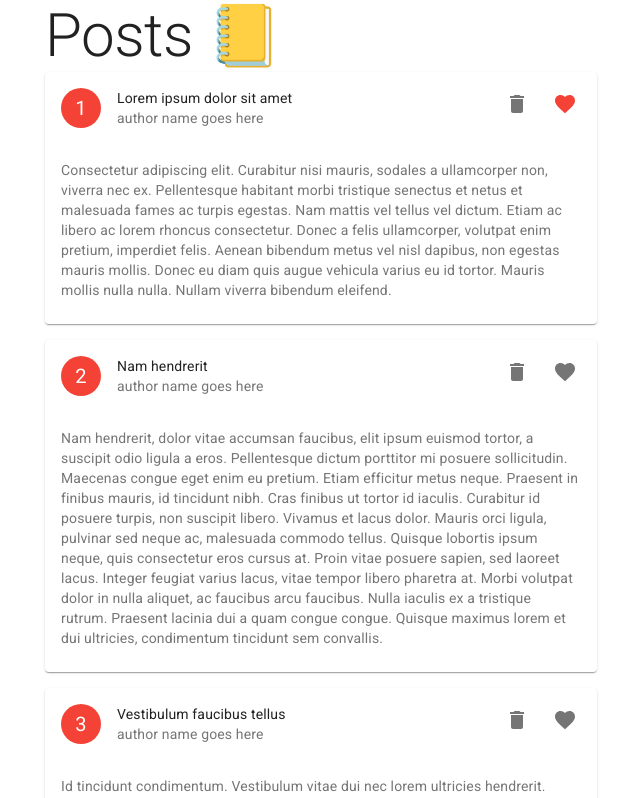
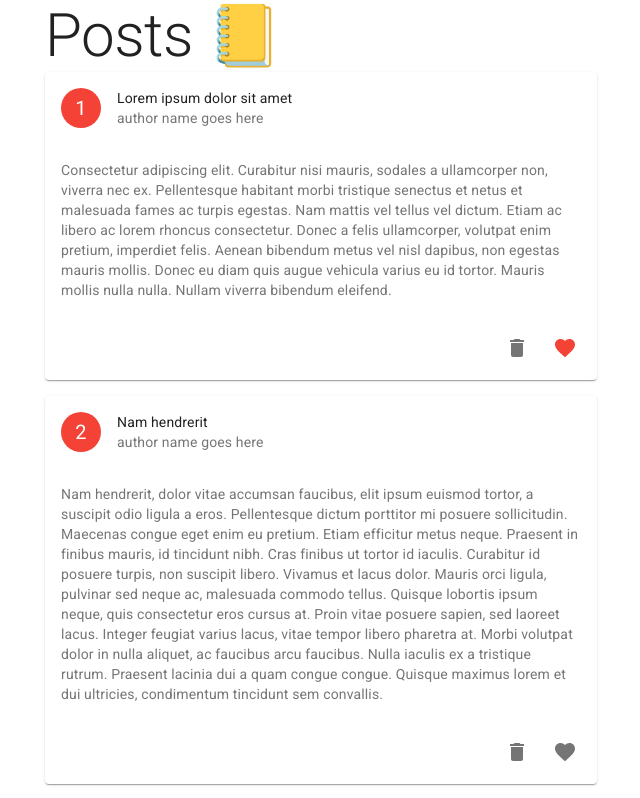
Before and after one commit to OurxD/jet-workshop, a Next.js app: page /posts in a window 1280 px wide. Shown: the top 798 px of the page, without its empty margins (319-959 px from the left). Built offline with nearby package versions, Linux system fonts and the light colour scheme.

Commit message:
cleanup post

```diff
--- a/components/Posts/Post.js
+++ b/components/Posts/Post.js
@@ -1,48 +1,26 @@
 import React from 'react';
-// import Typography from '@material-ui/core/Typography';
-//
 import { makeStyles } from '@material-ui/core/styles';
-// import clsx from 'clsx';
 import Card from '@material-ui/core/Card';
 import CardHeader from '@material-ui/core/CardHeader';
-// import CardMedia from '@material-ui/core/CardMedia';
 import CardContent from '@material-ui/core/CardContent';
 import CardActions from '@material-ui/core/CardActions';
-// import Collapse from '@material-ui/core/Collapse';
 import Avatar from '@material-ui/core/Avatar';
 import IconButton from '@material-ui/core/IconButton';
 import Typography from '@material-ui/core/Typography';
 import { red } from '@material-ui/core/colors';
 import FavoriteIcon from '@material-ui/icons/Favorite';
 import DeleteIcon from '@material-ui/icons/Delete';
-// import ShareIcon from '@material-ui/icons/Share';
-// import ExpandMoreIcon from '@material-ui/icons/ExpandMore';
-// import MoreVertIcon from '@material-ui/icons/MoreVert';
 import Grid from '@material-ui/core/Grid';
 
 const useStyles = makeStyles(() => ({
-  card: {
-    // maxWidth: 345,
-  },
-  // media: {
-  //   height: 0,
-  //   paddingTop: '56.25%', // 16:9
-  // },
-  // expand: {
-  //   transform: 'rotate(0deg)',
-  //   marginLeft: 'auto',
-  //   transition: theme.transitions.create('transform', {
-  //     duration: theme.transitions.duration.shortest,
-  //   }),
-  // },
-  // expandOpen: {
-  //   transform: 'rotate(180deg)',
-  // },
   avatar: {
     backgroundColor: red[500],
   },
   favorited: {
     color: red[500],
+  },
+  cardActions: {
+    flexDirection: 'row-reverse',
   },
 }));
 
@@ -57,53 +35,44 @@ const Post = ({
 
   return (
     <Grid item>
-      <Card className={classes.card}>
+      <Card>
         <CardHeader
           avatar={(
             <Avatar aria-label="Recipe" className={classes.avatar}>
               {index + 1}
             </Avatar>
           )}
-          action={(
-            <>
-              <IconButton
-                aria-label="Add to favorites"
-                onClick={() => dispatch({
-                  type: 'delete',
-                  index,
-                })}
-              >
-                <DeleteIcon />
-              </IconButton>
-              <IconButton
-                aria-label="Add to favorites"
-                onClick={() => dispatch({
-                  type: 'toggleFavorite',
-                  index,
-                })}
-              >
-                <FavoriteIcon className={favorite ? classes.favorited : ''} />
-              </IconButton>
-            </>
-          )}
           title={title}
           subheader="author name goes here"
         />
-        {/* <CardMedia
-          className={classes.media}
-          image="/static/images/cards/paella.jpg"
-          title="Paella dish"
-        /> */}
         <CardContent>
           <Typography variant="body2" color="textSecondary" component="p">
             {description}
           </Typography>
         </CardContent>
-        {/* <CardActions disableSpacing>
-          <IconButton aria-label="Add to favorites">
+        <CardActions
+          className={classes.cardActions}
+          disableSpacing
+        >
+          <IconButton
+            aria-label="Add to favorites"
+            onClick={() => dispatch({
+              type: 'toggleFavorite',
+              index,
+            })}
+          >
             <FavoriteIcon className={favorite ? classes.favorited : ''} />
           </IconButton>
-        </CardActions> */}
+          <IconButton
+            aria-label="Add to favorites"
+            onClick={() => dispatch({
+              type: 'delete',
+              index,
+            })}
+          >
+            <DeleteIcon />
+          </IconButton>
+        </CardActions>
       </Card>
     </Grid>
   );
```
